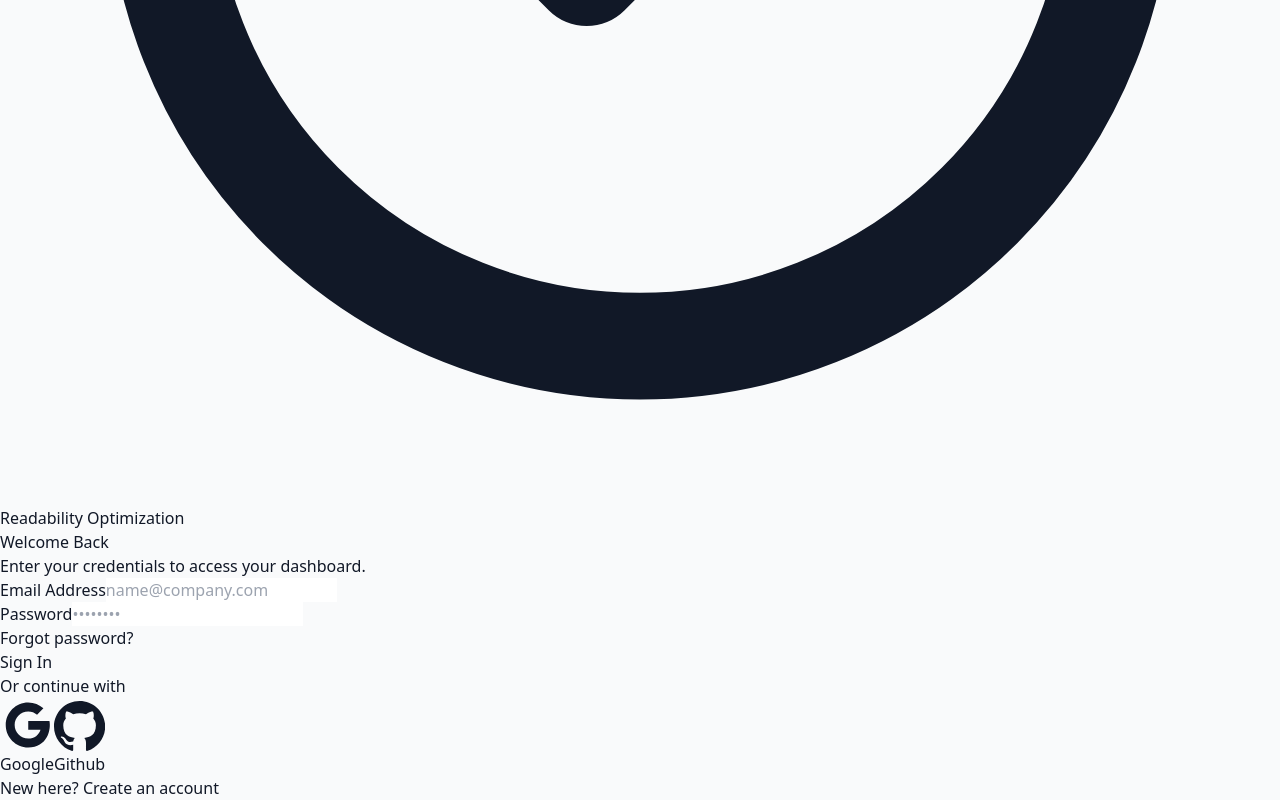
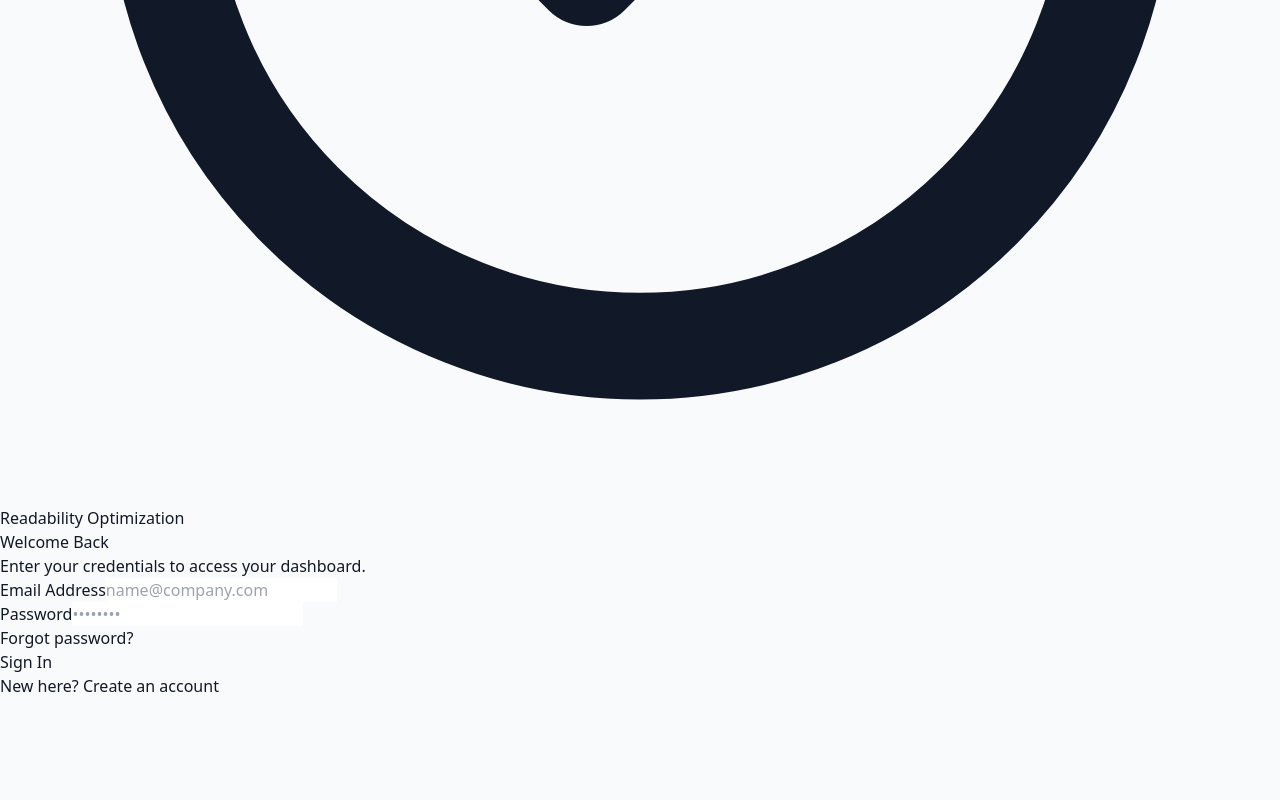
Before and after one commit to ShaikMuktharBasha/videoplatform_frontend, a React (Vite) app: page /login in a window 1280 px wide. Shown: the part 4782-5582 px from the top of the page. After the commit the page ends 5480 px from the top, so only its background shows below. Built offline with nearby package versions, Linux system fonts and the light colour scheme.

Commit message:
Remove Google and GitHub login buttons

```diff
--- a/src/pages/Login.jsx
+++ b/src/pages/Login.jsx
@@ -47,17 +47,6 @@ const Login = () => {
     </svg>
   );
 
-  const GoogleIcon = () => (
-    <svg className="w-5 h-5 mr-2" viewBox="0 0 24 24" fill="currentColor">
-       <path d="M12.545,10.239v3.821h5.445c-0.712,2.315-2.647,3.972-5.445,3.972c-3.332,0-6.033-2.701-6.033-6.032s2.701-6.032,6.033-6.032c1.498,0,2.866,0.549,3.921,1.453l2.814-2.814C17.503,2.988,15.139,2,12.545,2C7.021,2,2.543,6.477,2.543,12s4.478,10,10.002,10c8.396,0,10.249-7.85,9.426-11.748L12.545,10.239z"/>
-    </svg>
-  );
-
-  const GithubIcon = () => (
-    <svg className="w-5 h-5 mr-2" viewBox="0 0 24 24" fill="currentColor">
-      <path d="M12 0c-6.626 0-12 5.373-12 12 0 5.302 3.438 9.8 8.207 11.387.599.111.793-.261.793-.577v-2.234c-3.338.726-4.033-1.416-4.033-1.416-.546-1.387-1.333-1.756-1.333-1.756-1.089-.745.083-.729.083-.729 1.205.084 1.839 1.237 1.839 1.237 1.07 1.834 2.807 1.304 3.492.997.107-.775.418-1.305.762-1.604-2.665-.305-5.467-1.334-5.467-5.931 0-1.311.469-2.381 1.236-3.221-.124-.303-.535-1.524.117-3.176 0 0 1.008-.322 3.301 1.23.957-.266 1.983-.399 3.003-.404 1.02.005 2.047.138 3.006.404 2.291-1.552 3.297-1.23 3.297-1.23.653 1.653.242 2.874.118 3.176.77.84 1.235 1.911 1.235 3.221 0 4.609-2.807 5.624-5.479 5.921.43.372.823 1.102.823 2.222v3.293c0 .319.192.694.801.576 4.765-1.589 8.199-6.086 8.199-11.386 0-6.627-5.373-12-12-12z"/>
-    </svg>
-  );
 
   return (
     <div className="min-h-screen flex items-center justify-center bg-[#070b14] p-4 font-sans relative overflow-hidden transition-colors duration-200">
@@ -171,25 +160,6 @@ const Login = () => {
               </button>
             </form>
 
-            <div className="relative my-8">
-              <div className="absolute inset-0 flex items-center">
-                <div className="w-full border-t border-gray-800"></div>
-              </div>
-              <div className="relative flex justify-center text-xs uppercase">
-                <span className="px-2 bg-transparent text-gray-500">Or continue with</span>
-              </div>
-            </div>
-
-            <div className="grid grid-cols-2 gap-4">
-              <button type="button" className="flex items-center justify-center px-4 py-2.5 border border-slate-700/50 rounded-xl bg-slate-900/30 text-gray-300 hover:bg-slate-800 transition-colors hover:border-slate-600">
-                <GoogleIcon />
-                <span className="text-sm font-medium">Google</span>
-              </button>
-              <button type="button" className="flex items-center justify-center px-4 py-2.5 border border-slate-700/50 rounded-xl bg-slate-900/30 text-gray-300 hover:bg-slate-800 transition-colors hover:border-slate-600">
-                <GithubIcon />
-                <span className="text-sm font-medium">Github</span>
-              </button>
-            </div>
 
             <p className="text-center mt-8 text-gray-500 text-sm">
               New here?{' '}
```
